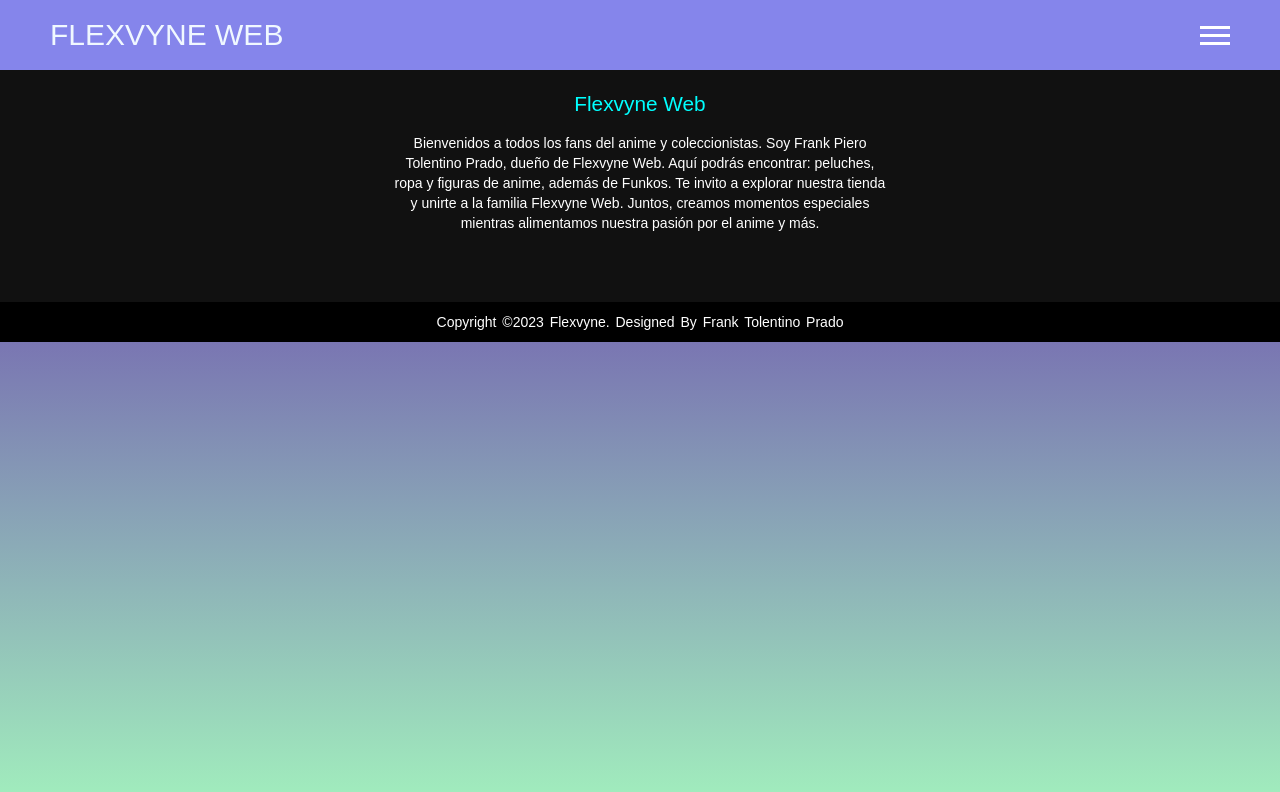
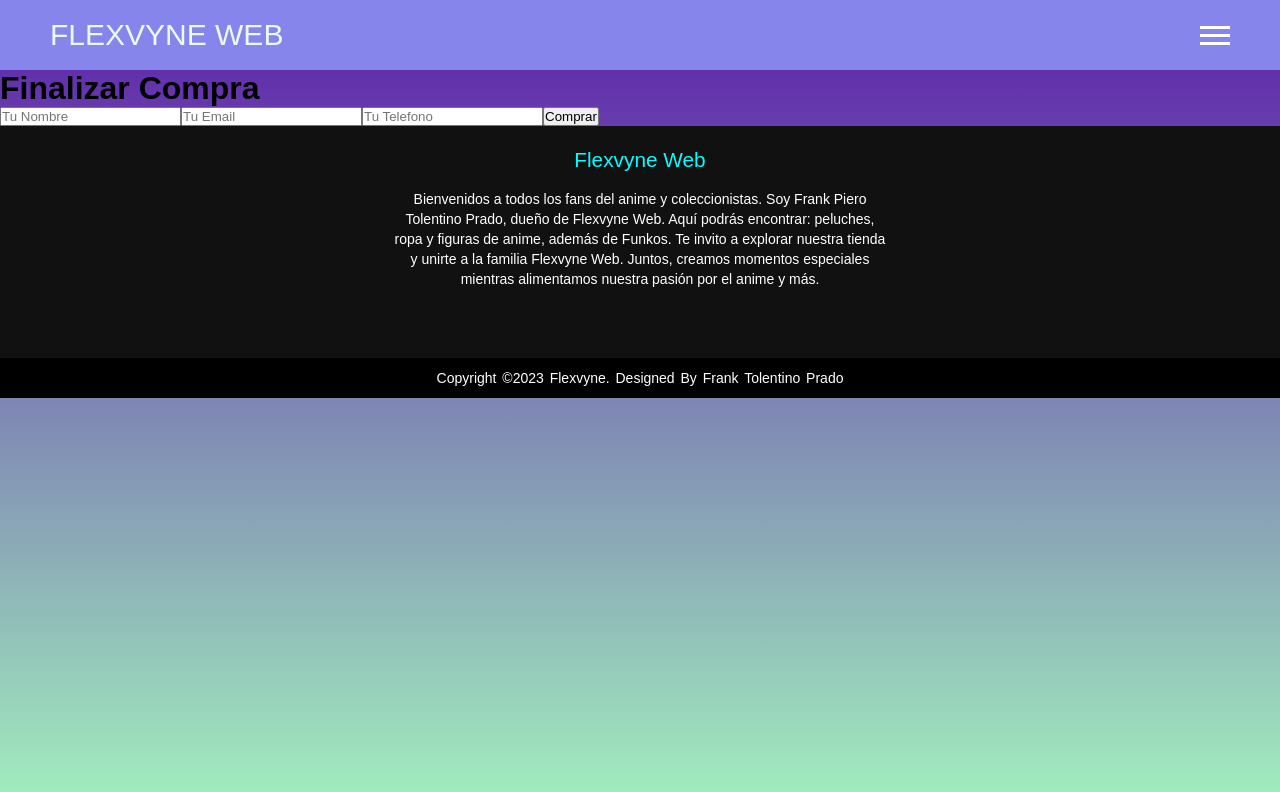
Before and after one commit to FrankTolentinoPrado/Preentrega2_React_FrankTolentino, a React (Create React App) app: page /checkout in a window 1280 px wide. Shown: the top 792 px of the page. Built offline with nearby package versions, Linux system fonts and the light colour scheme.

Commit message:
agregue checkout y funcionalidad

```diff
--- a/src/App.js
+++ b/src/App.js
@@ -8,6 +8,8 @@ import Contacto from "./components/Contacto/Contacto";
 import Footer from "./components/Footer/Footer";
 import Carrito from "./components/Carrito/Carrito";
 import { CartProvider } from "./context/CartContext";
+import Checkout from "./components/Checkout/Checkout";
+
 
 function App() {
 
@@ -25,6 +27,7 @@ function App() {
               <Route path="/nosotros" element={<Nosotros />} />
               <Route path="/contacto" element={<Contacto />} />
               <Route path="/carrito" element={<Carrito />} />
+              <Route path="/checkout" element={<Checkout />} />
             </Routes>
             <Footer />
           </div>
--- a/src/components/Carrito/Carrito.jsx
+++ b/src/components/Carrito/Carrito.jsx
@@ -1,8 +1,10 @@
 import React, { useContext } from "react";
 import { CartContext } from "../../context/CartContext";
 import "./Carrito.css"; // Asegúrate de tener tu archivo CSS para el carrito
+import { Link } from "react-router-dom";
 
-const Carrito = () => {
+  const Carrito = () => {
+
   const { carrito, precioTotal, vaciarCarrito } = useContext(CartContext);
 
   const handleVaciar = () => {
@@ -27,8 +29,9 @@ const Carrito = () => {
       {
         carrito.length > 0 ?
         <>
-            <h2>Precio total:  ${precioTotal()} </h2>
+            <h2>Precio total: ${precioTotal()} </h2>
             <button onClick={handleVaciar}>Vaciar Carrito</button>
+            <Link to="/checkout">Finalizar compra</Link>
         </> :
         <h2>El carrito esta vacio</h2>
       }
--- /dev/null
+++ b/src/components/Checkout/Checkout.jsx
@@ -0,0 +1,73 @@
+import React, { useContext, useState } from "react";
+import { CartContext } from "../../context/CartContext";
+import { useForm } from "react-hook-form";
+import { collection, addDoc } from "firebase/firestore";
+import { db } from "../../firebase/config";
+
+const Checkout = () => {
+
+    const [pedidoId, setPedidoId] = useState("")
+
+    const { carrito, precioTotal, vaciarCarrito } = useContext(CartContext);
+
+    const { register, handleSubmit } = useForm();
+
+    const comprar = (data) => {
+      const pedido = {
+        cliente: data,
+        productos: carrito,
+        total: precioTotal()
+      }
+      console.log(pedido);
+
+      const pedidosRef = collection(db, "pedidos")
+
+      addDoc(pedidosRef, pedido)
+          .then((doc) => {
+              setPedidoId(doc.id)
+              vaciarCarrito();
+          })
+    };
+
+    if (pedidoId) {
+        return (
+            <div className="container">
+                <h1 className="gracias-title">Muchas gracias por tu compra y por confiar en nosotros</h1>
+                <p>Tu número de pedido es: {pedidoId}</p>
+            </div>
+        )
+    }
+
+    return (
+        <div className="container">
+            <h1 className="main-title">Finalizar Compra</h1>
+            <form id="form" autoComplete="off" onSubmit={handleSubmit(comprar)}>
+                <input
+                  type="text"
+                  placeholder="Tu Nombre"
+                  className="campo"
+                  {...register("nombre", { required: true })}
+                />
+                <input
+                  type="email"
+                  placeholder="Tu Email"
+                  className="campo"
+                  {...register("email", { required: true })}
+                />
+                <input
+                  type="tel"
+                  placeholder="Tu Telefono"
+                  className="campo"
+                  {...register("telefono", { required: true })}
+                />
+
+                <button type="submit" className="btn-enviar">
+                  Comprar
+                </button>
+            </form>
+
+        </div>
+    )
+}
+
+export default Checkout
--- a/src/context/CartContext.jsx
+++ b/src/context/CartContext.jsx
@@ -32,7 +32,7 @@ export const CartProvider = ({children}) => {
   }
 
   const precioTotal = () => {
-    return carrito.reduce((acc, prod) => acc + prod.precio *  prod.cantidad, 0);
+    return carrito.reduce((acc, prod) => acc + prod.price *  prod.cantidad, 0);
   }
 
   const vaciarCarrito = () => {
```
